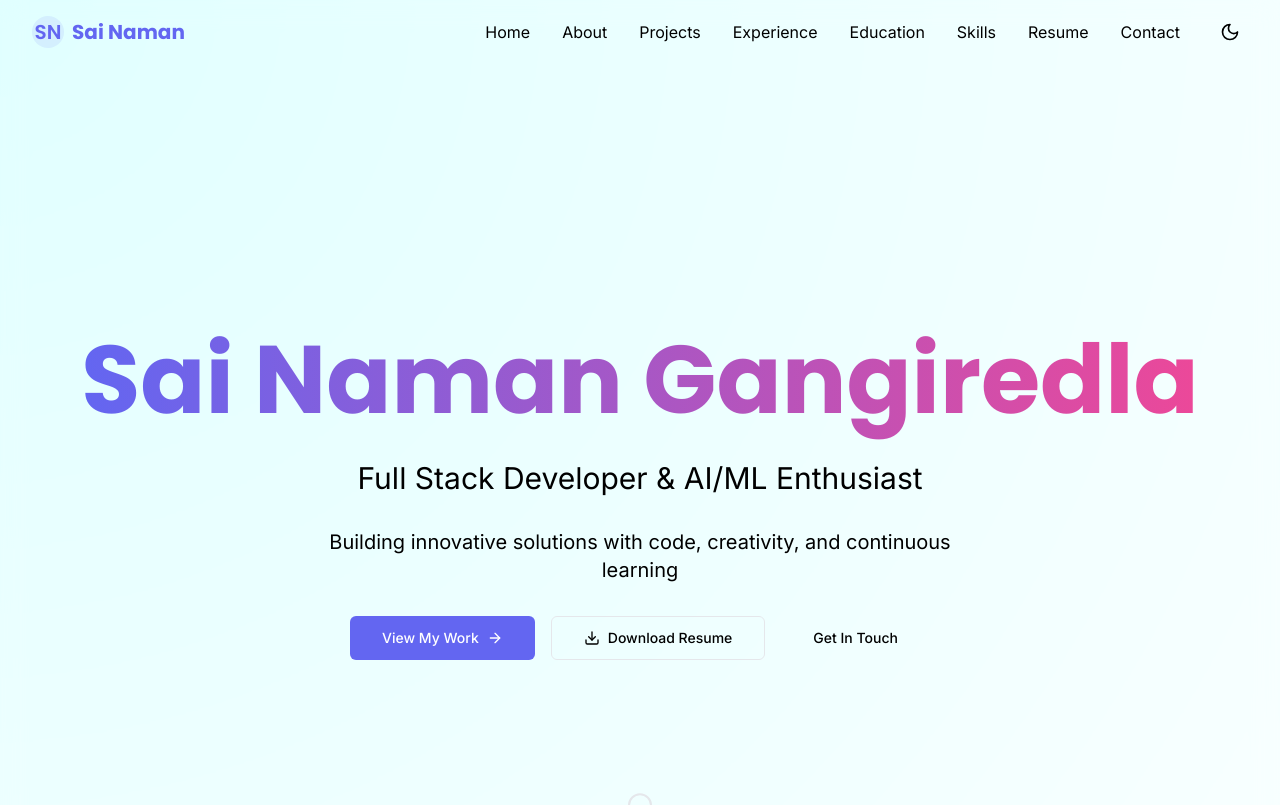
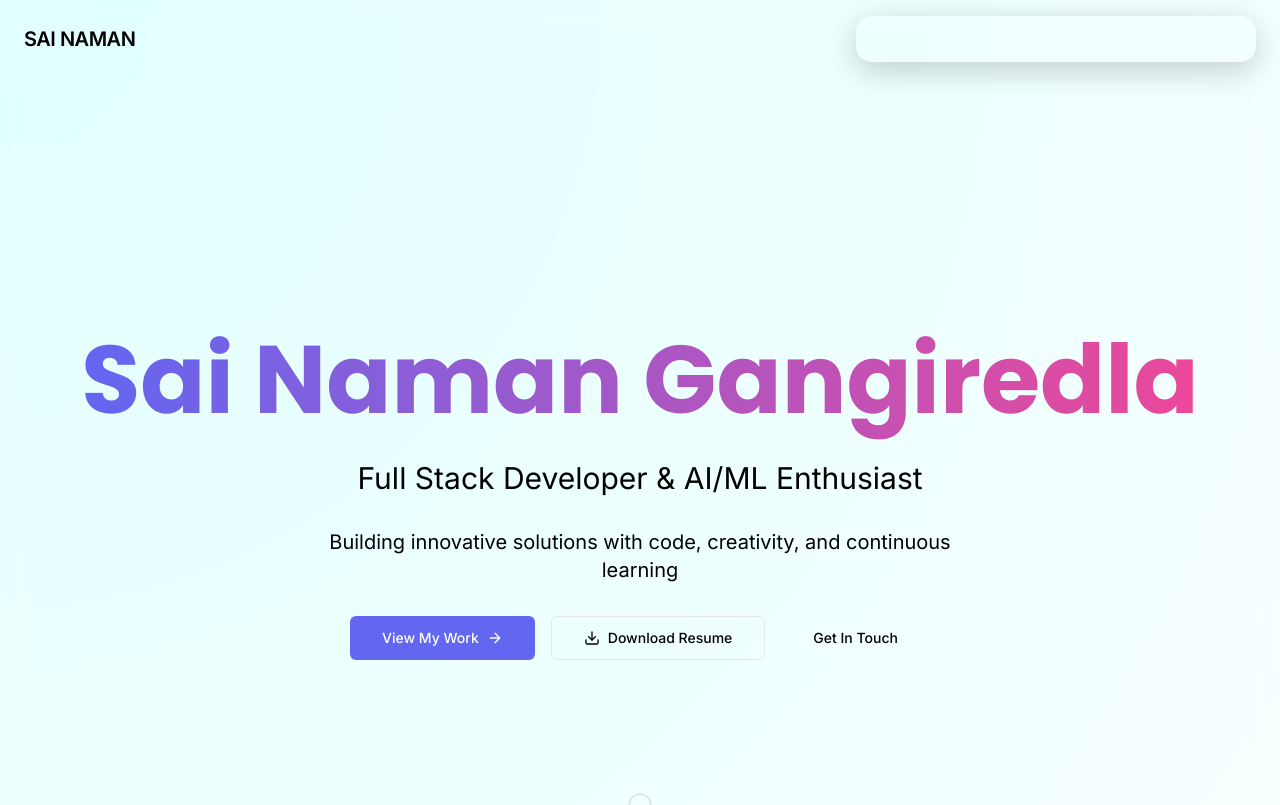
Before and after one commit to Sai-Naman-Gangiredla/PORTFOLIO, a Next.js app: page / in a window 1280 px wide. Shown: the top 805 px of the page. Built offline with nearby package versions, Linux system fonts and the light colour scheme.

Commit message:
Refactor Navbar component for improved structure

```diff
--- a/src/components/layout/Navbar.tsx
+++ b/src/components/layout/Navbar.tsx
@@ -1,94 +1,63 @@
 "use client";
 
+import { useState } from "react";
 import Link from "next/link";
-import { useState, useEffect } from "react";
-import { Menu, X, Moon, Sun } from "lucide-react";
-import ThemeToggle from "./ThemeToggle";
+import { HiMenu, HiX } from "react-icons/hi";
+
+export default function Navbar() {
+  const [open, setOpen] = useState(false);
 
   const navLinks = [
-  { name: "Home", href: "/" },
-  { name: "About", href: "/about" },
-  { name: "Projects", href: "/projects" },
-  { name: "Experience", href: "/experience" },
-  { name: "Education", href: "/education" },
-  { name: "Skills", href: "/skills" },
-  { name: "Resume", href: "/resume" },
-  { name: "Contact", href: "/contact" },
+    { name: "Home", path: "/" },
+    { name: "About", path: "/about" },
+    { name: "Skills", path: "/skills" },
+    { name: "Projects", path: "/projects" },
+    { name: "Contact", path: "/contact" },
   ];
 
-export default function Navbar() {
-  const [isOpen, setIsOpen] = useState(false);
-  const [scrolled, setScrolled] = useState(false);
-
-  useEffect(() => {
-    const handleScroll = () => {
-      setScrolled(window.scrollY > 20);
-    };
-    window.addEventListener("scroll", handleScroll);
-    return () => window.removeEventListener("scroll", handleScroll);
-  }, []);
-
   return (
-    <nav
-      className={`fixed top-0 left-0 right-0 z-50 transition-all duration-300 ${
-        scrolled
-          ? "bg-background/80 backdrop-blur-md shadow-lg"
-          : "bg-transparent"
-      }`}
-    >
-      <div className="container mx-auto px-4 sm:px-6 lg:px-8">
-        <div className="flex items-center justify-between h-16">
+    <nav className="fixed top-0 left-0 w-full z-50 px-6 py-4 flex justify-between items-center">
       {/* Logo */}
-          <Link href="/" className="text-xl font-heading font-bold text-primary flex items-center gap-2">
-            <span className="relative flex w-8 h-8 items-center justify-center rounded-full bg-primary/10 text-primary font-semibold">
-              SN
-            </span>
-            <span>Sai Naman</span>
+      <Link href="/" className="text-xl font-semibold tracking-tight">
+        SAI NAMAN
       </Link>
 
-          {/* Desktop Navigation */}
-          <div className="hidden md:flex items-center space-x-8">
-            {navLinks.map((link) => (
+      {/* Desktop Menu */}
+      <div className="hidden md:flex gap-8 glass px-6 py-3">
+        {navLinks.map((link, index) => (
           <Link
-                key={link.name}
-                href={link.href}
-                className="text-foreground/80 hover:text-primary transition-colors"
+            key={index}
+            href={link.path}
+            className="menu-item text-sm font-medium hover:text-cyan-300 transition"
           >
             {link.name}
           </Link>
         ))}
-            <ThemeToggle />
       </div>
 
       {/* Mobile Menu Button */}
-          <div className="md:hidden flex items-center space-x-4">
-            <ThemeToggle />
       <button
-              onClick={() => setIsOpen(!isOpen)}
-              className="text-foreground hover:text-primary transition-colors"
-              aria-label="Toggle menu"
+        className="md:hidden text-3xl"
+        onClick={() => setOpen(!open)}
       >
-              {isOpen ? <X size={24} /> : <Menu size={24} />}
+        {open ? <HiX /> : <HiMenu />}
       </button>
-          </div>
-        </div>
 
-        {/* Mobile Navigation */}
-        {isOpen && (
-          <div className="md:hidden py-4 space-y-4">
-            {navLinks.map((link) => (
+      {/* Mobile Menu */}
+      {open && (
+        <div className="absolute top-20 right-6 w-48 glass p-6 flex flex-col gap-4 md:hidden">
+          {navLinks.map((link, index) => (
             <Link
-                key={link.name}
-                href={link.href}
-                onClick={() => setIsOpen(false)}
-                className="block text-foreground/80 hover:text-primary transition-colors"
+              key={index}
+              href={link.path}
+              className="menu-item text-base font-medium hover:text-cyan-300 transition"
+              onClick={() => setOpen(false)}
             >
               {link.name}
             </Link>
           ))}
         </div>
       )}
-      </div>
     </nav>
   );
 }
```
Lines whose indentation alone changed are shown as unchanged.
